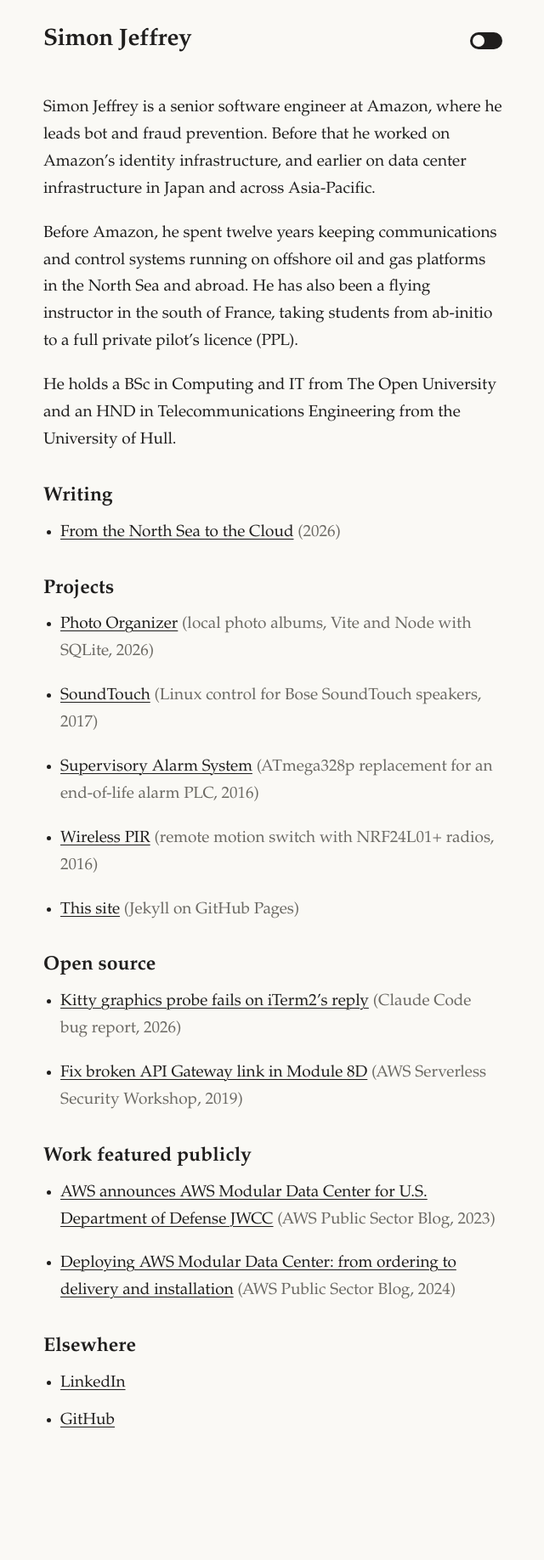
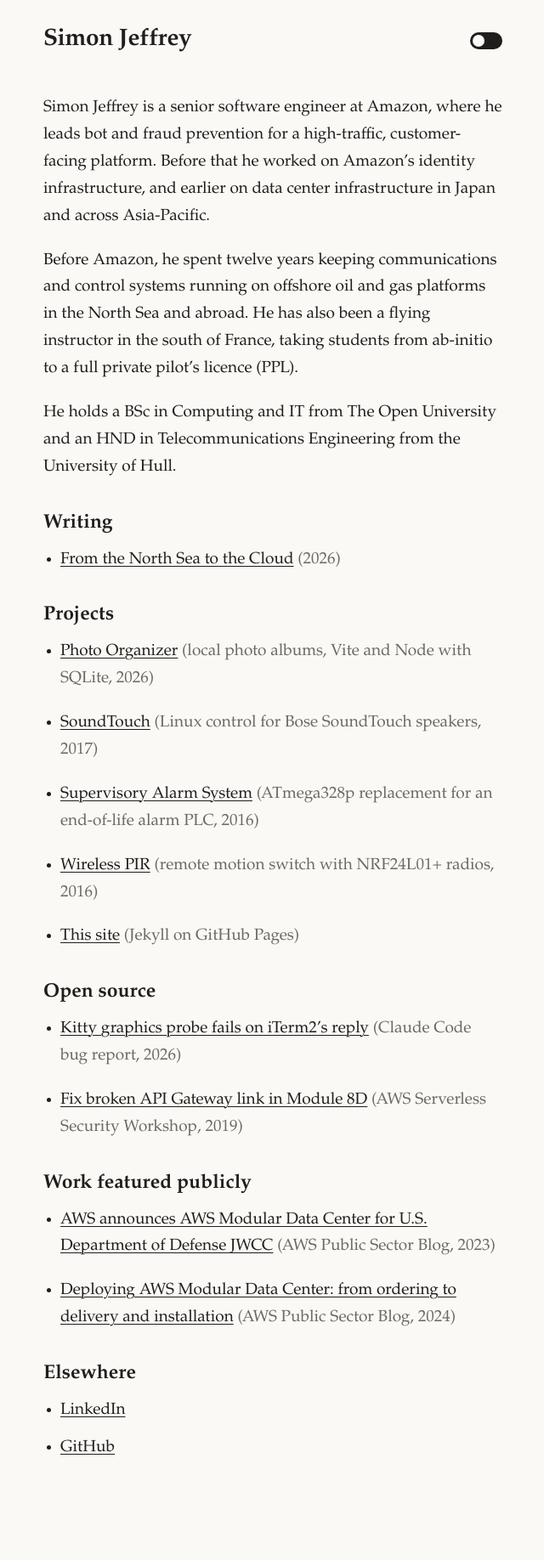
Before and after one commit to sijeffrey/sijeffrey.github.io, a Jekyll site: the page built from index.md, in a window 1280 px wide. Shown: the whole page at 85% size, without its empty margins (319-959 px from the left). Built offline with Jekyll 4.4.1, drawn with Linux system fonts in a browser that asks for light colours; before the commit the page ends 1804 px from its top, so only the background shows below that.

Commit message:
Scope bio opening to a single platform

```diff
--- a/index.md
+++ b/index.md
@@ -2,7 +2,7 @@
 layout: default
 ---
 
-Simon Jeffrey is a senior software engineer at Amazon, where he leads bot and fraud prevention. Before that he worked on Amazon's identity infrastructure, and earlier on data center infrastructure in Japan and across Asia-Pacific.
+Simon Jeffrey is a senior software engineer at Amazon, where he leads bot and fraud prevention for a high-traffic, customer-facing platform. Before that he worked on Amazon's identity infrastructure, and earlier on data center infrastructure in Japan and across Asia-Pacific.
 
 Before Amazon, he spent twelve years keeping communications and control systems running on offshore oil and gas platforms in the North Sea and abroad. He has also been a flying instructor in the south of France, taking students from ab-initio to a full private pilot's licence (PPL).
 
```
